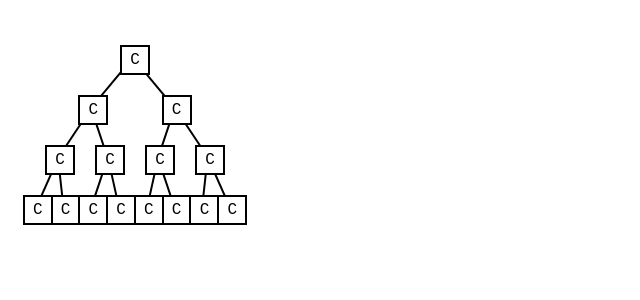
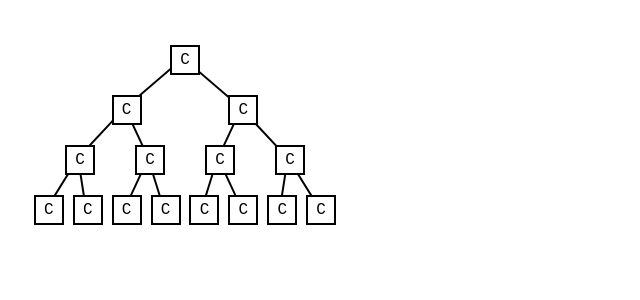
Before and after one commit to lewistg/onpush-component-tree, an Angular app: page / in a window 1280 px wide. Shown: the top 300 px of the page, without its empty margins (0-640 px from the left). Built offline with nearby package versions, Linux system fonts and the light colour scheme.

Commit message:
Space out the component nodes horizontally

```diff
--- a/src/app/app.component.html
+++ b/src/app/app.component.html
@@ -1,6 +1,6 @@
 <component-tree
     [numLevels]="15"
-    [size]="{width: 250, height: 250}"
+    [size]="{width: 350, height: 250}"
 ></component-tree>
 <dom-highlighter
     [domHighlights]="domHighlights"
```
